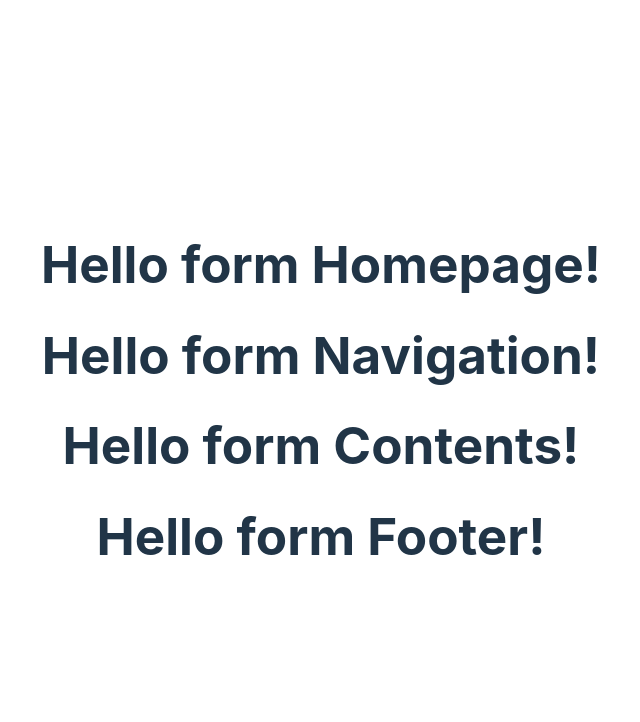
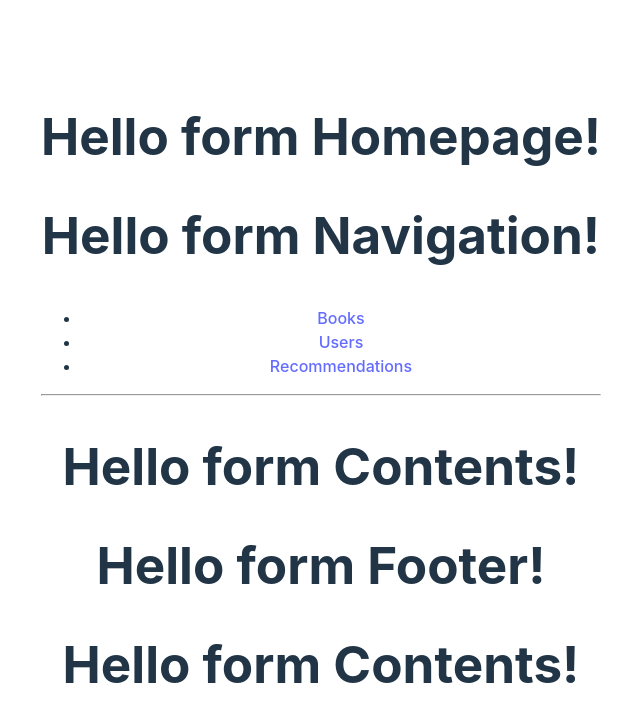
Before and after one commit to Ghishani/bookify_frontend, a React (Vite) app: page / in a window 1280 px wide. Shown: the top 722 px of the page, without its empty margins (319-959 px from the left). Built offline with nearby package versions, Linux system fonts and the light colour scheme; no server answers.

Commit message:
added children for HomePage route, modified navigation bar

```diff
--- a/src/BookifyContainer.jsx
+++ b/src/BookifyContainer.jsx
@@ -1,7 +1,12 @@
-import { useState, useEffect } from "react";
+import { useState, useEffect, Component } from "react";
 import { RouterProvider, createBrowserRouter } from "react-router-dom";
 import HomePageComponent from "./components/Homepage/HomePageComponent";
 import NavigationBar from "./components/Homepage/NavigationBar";
+import ContentComponent from "./components/Homepage/ContentComponent";
+import FooterComponent from "./components/Homepage/Footer/FooterComponent";
+import BookOnlineComponent from "./components/BookOnlineComponent";
+import UsersComponent from "./components/Users/UsersComponent";
+import RecommendationsComponent from "./components/Recommendations/RecommendationsComponent";
 
 const BookifyContainer = ()=> {
 
@@ -9,16 +14,45 @@ const BookifyContainer = ()=> {
     const [booksOnline, setBooksOnline] = useState([]);
     const [quote, setQuote] = useState("");
 
+    const fetchUsers = async () => {
+
+        const response = await fetch("http://localhost:8080/users");
+        const data = await response.json();
+        setUsers(data);
+    }
+
+    useEffect(() => {
+        fetchUsers()
+    }, []);
+
     const router = createBrowserRouter(
         [
             {
                 path: "/",
                 element: <HomePageComponent />,
                 children: [
+
                     {
-                        path: "/",
-                        element: <NavigationBar />
+                        path: "/books",
+                        element: <BookOnlineComponent />,
                     },
+                    {
+                        path: "/users",
+                        element: <UsersComponent />,
+                    },
+                    {
+                        path: "/recommendations",
+                        element: <RecommendationsComponent />,
+                    },
+
+                    {
+                        path:"/",
+                        element: <ContentComponent />
+                    },
+                    {
+                        path:"/",
+                        element: <FooterComponent />
+                    }
                 ]
             }
         ]
--- a/src/apiFetch.js
+++ /dev/null
@@ -1,3 +0,0 @@
-const fetchUsers = async () => {
-
-}
--- a/src/components/Homepage/ContentComponent.jsx
+++ b/src/components/Homepage/ContentComponent.jsx
@@ -1,3 +1,4 @@
+
 const ContentComponent = () => {
 
     return(
--- a/src/components/Homepage/HomePageComponent.jsx
+++ b/src/components/Homepage/HomePageComponent.jsx
@@ -1,15 +1,21 @@
 import NavigationBar from "./NavigationBar";
 import FooterComponent from "./Footer/FooterComponent";
 import ContentComponent from "./ContentComponent";
+import { Outlet } from "react-router-dom";
 
 const HomePageComponent = () => {
 
     return(
         <>
             <h1>Hello form Homepage!</h1>
-            <NavigationBar />
-            <ContentComponent />
-            <FooterComponent />
+            <section>
+                <NavigationBar />
+                <hr />
+                <ContentComponent />
+                <FooterComponent />
+            </section>
+
+            <Outlet />
         </>
     )
 }
--- a/src/components/Homepage/NavigationBar.jsx
+++ b/src/components/Homepage/NavigationBar.jsx
@@ -1,8 +1,17 @@
+import{Link, Outlet} from 'react-router-dom'
 const NavigationBar = () => {
 
     return(
         <>
             <h1>Hello form Navigation!</h1>
+            <nav>
+                <ul>
+                    <li><Link to="/books">Books</Link></li>
+                    <li><Link to="/users">Users</Link></li>
+                    <li><Link to="/recommendations">Recommendations</Link></li>
+                </ul>
+            </nav>
+
         </>
     )
 }
--- a/src/components/Users/UsersComponent.jsx
+++ b/src/components/Users/UsersComponent.jsx
@@ -2,6 +2,7 @@ const UsersComponent = () => {
 
     return(
         <>
+        <h1>User List!</h1>
         </>
     )
 }
```
